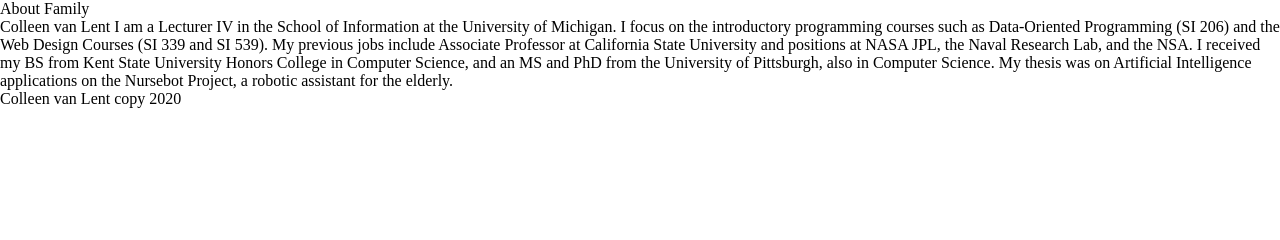
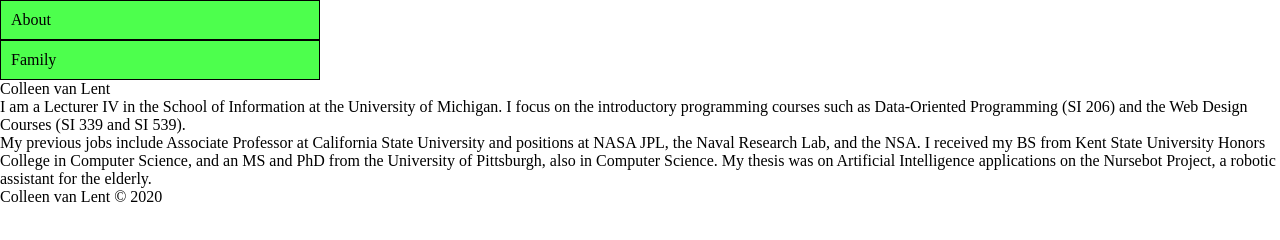
Before and after one commit to belizc/homework1, a plain HTML site: page index.html in a window 1280 px wide. Drawn offline with Linux system fonts and the light colour scheme; files that its build step writes are made by us from their sources.

Commit message:
Update index.html

```diff
--- a/index.html
+++ b/index.html
@@ -11,21 +11,21 @@
 
 <header>
 	<nav>
-		<ol>
-		About
-		Family
-		</ol>
+		<ul>
+			<li>About</li>
+			<li>Family</li>
+		</ul>
 	</nav>
 </header>
 
-Colleen van Lent
+	<h1>Colleen van Lent</h1>
 
-I am a Lecturer IV in the School of Information at the University of Michigan. I focus on the introductory programming courses such as Data-Oriented Programming (SI 206) and the Web Design Courses (SI 339 and SI 539).
+<p>I am a Lecturer IV in the School of Information at the University of Michigan. I focus on the introductory programming courses such as Data-Oriented Programming (SI 206) and the Web Design Courses (SI 339 and SI 539).</p>
 
-My previous jobs include Associate Professor at California State University and positions at NASA JPL, the Naval Research Lab, and the NSA. I received my BS from Kent State University Honors College in Computer Science, and an MS and PhD from the University of Pittsburgh, also in Computer Science. My thesis was on Artificial Intelligence applications on the Nursebot Project, a robotic assistant for the elderly.
+<p>My previous jobs include Associate Professor at California State University and positions at NASA JPL, the Naval Research Lab, and the NSA. I received my BS from Kent State University Honors College in Computer Science, and an MS and PhD from the University of Pittsburgh, also in Computer Science. My thesis was on Artificial Intelligence applications on the Nursebot Project, a robotic assistant for the elderly.</p>
 
 <footer>
-Colleen van Lent copy 2020
+Colleen van Lent &copy 2020
 </footer>
 </body>
 </html>
```
